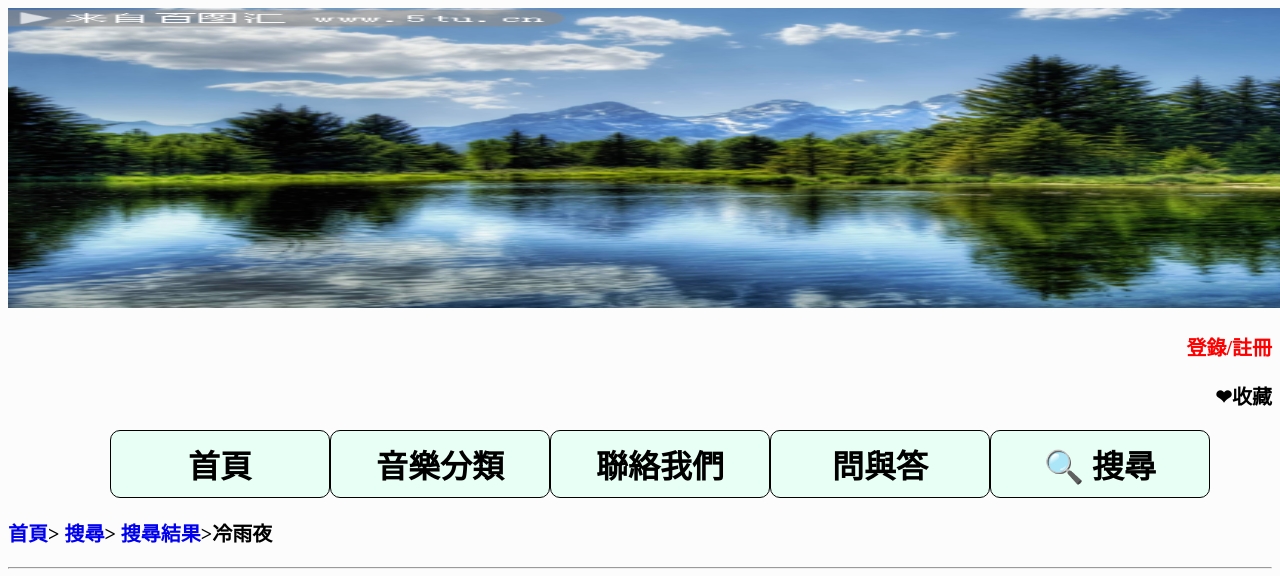
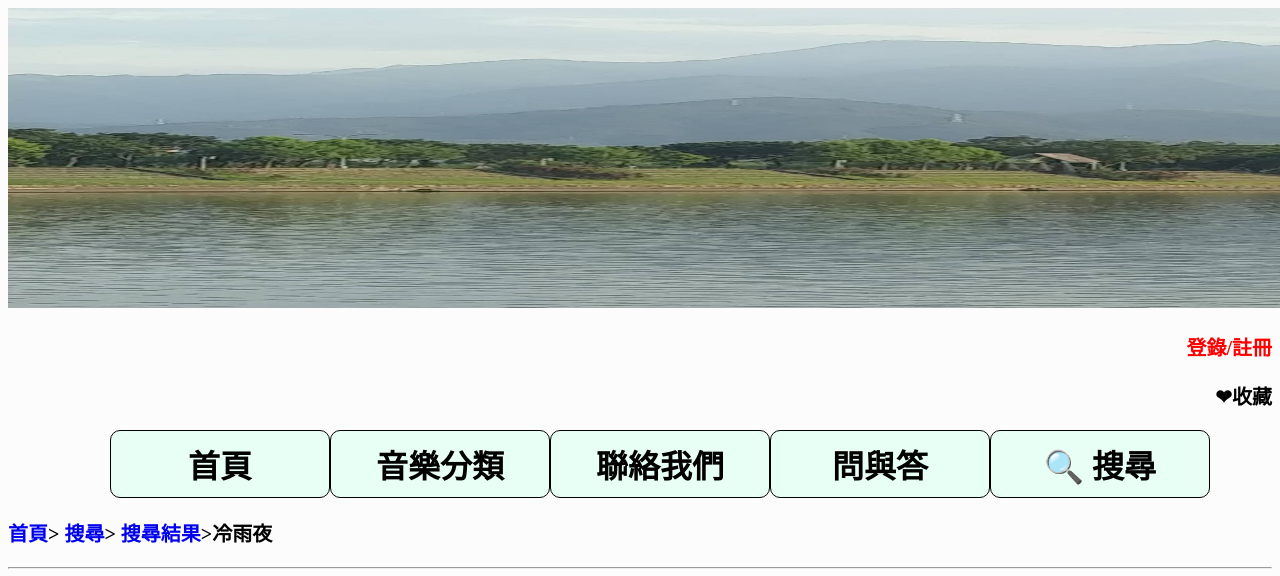
Before and after one commit to tasoyujia/tsao-music, a plain HTML site: page 冷雨夜.html in a window 1280 px wide. Shown: the top 576 px of the page. Drawn offline with Linux system fonts and the light colour scheme.

Commit message:
圖片更換

```diff
--- a/冷雨夜.html
+++ b/冷雨夜.html
@@ -76,7 +76,7 @@
 </head>
 <body class="wet">
 <div>
-  <div class="back"><img src="img/08012254710.png"></div>
+  <div class="back"><img src="img/316285.jpg"></div>
   <p class="button"><strong><a href="#">登錄/註冊</a></strong></p>
     <p class="save"><strong>❤收藏</strong></p>
     <strong><ul class="menu" align="center">
```
Also changed, not shown: 花雨夜.html (+1 -1 lines).
